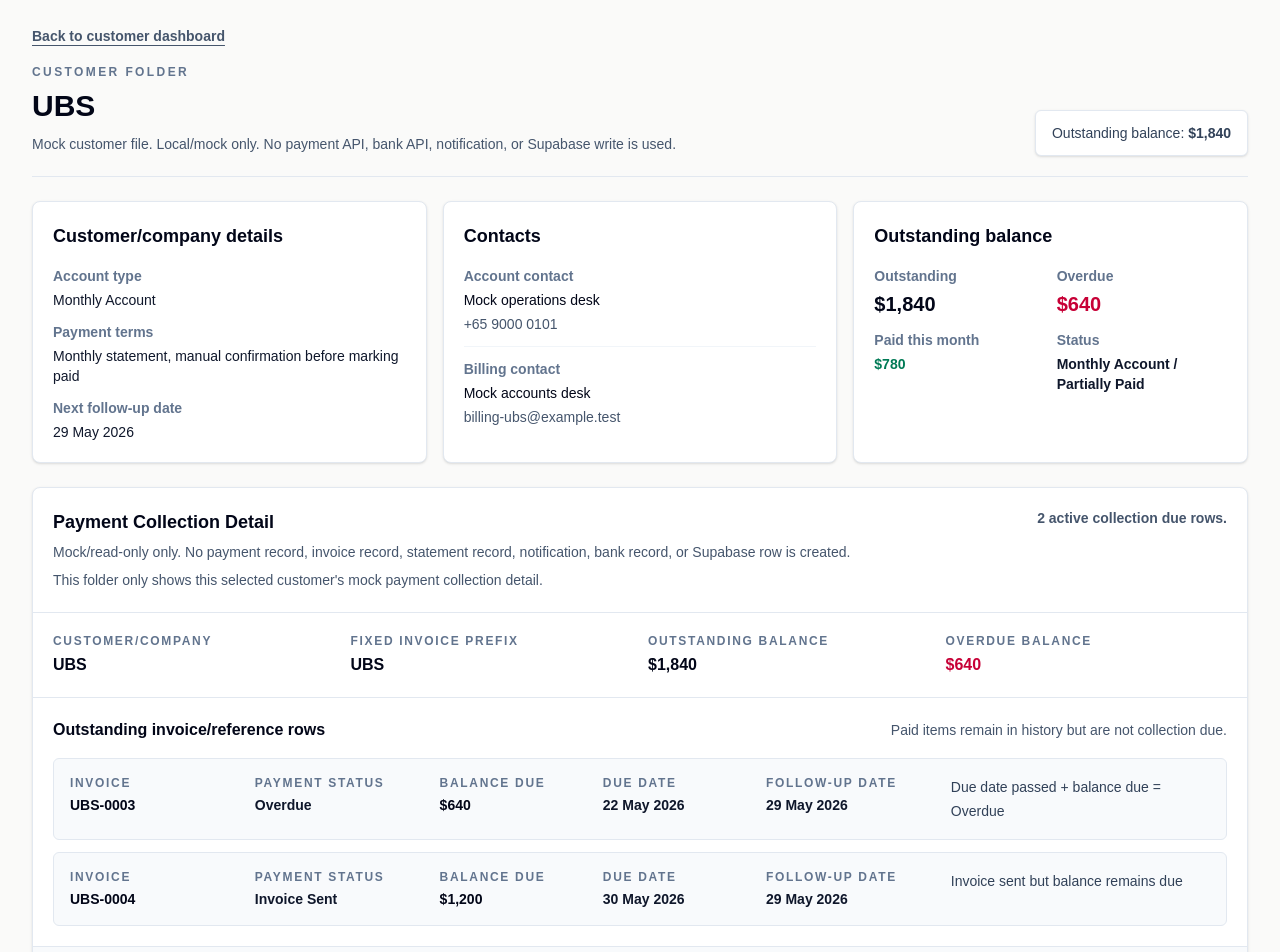
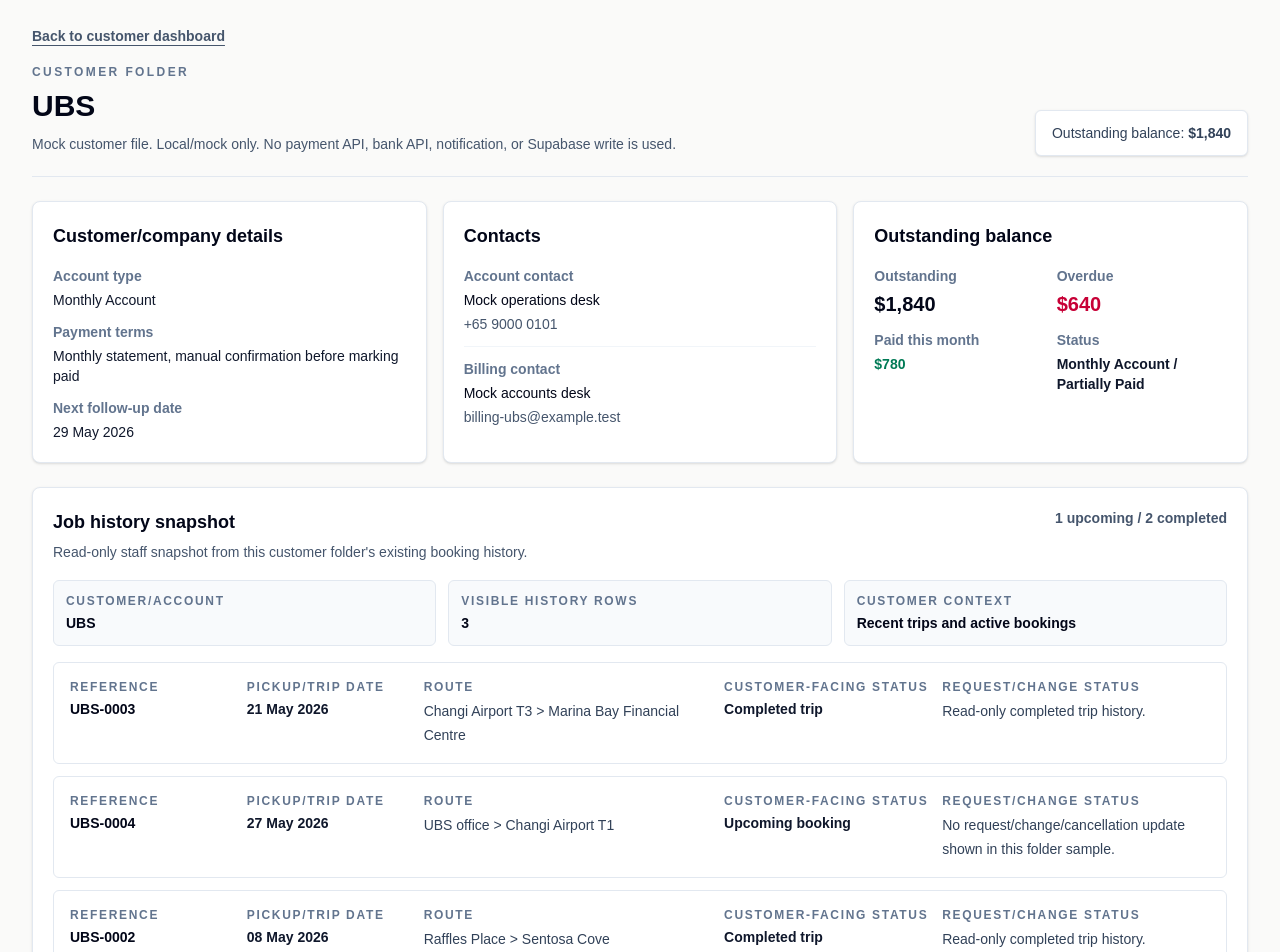
Before and after one commit to Prestigelimosg/-prestige-limo-ops, a Next.js app: page /customers/ubs in a window 1280 px wide. Shown: the top 952 px of the page. Built offline with nearby package versions, Linux system fonts and the light colour scheme.

Commit message:
Add customer folder job history clarity

```diff
--- a/app/customers/[customerId]/page.tsx
+++ b/app/customers/[customerId]/page.tsx
@@ -23,6 +23,16 @@ type PaymentCollectionDetailRow = {
   paymentStatus: MockCustomerBooking["paymentStatus"];
   reason: string;
 };
+
+function getCustomerSafeJobStatus(booking: MockCustomerBooking) {
+  return booking.jobStatus === "Upcoming" ? "Upcoming booking" : "Completed trip";
+}
+
+function getCustomerSafeRequestStatus(booking: MockCustomerBooking) {
+  return booking.jobStatus === "Upcoming"
+    ? "No request/change/cancellation update shown in this folder sample."
+    : "Read-only completed trip history.";
+}
 
 function hasMockBalanceDue(balanceDue: string) {
   return Number(balanceDue.replace(/[^\d.-]/g, "")) > 0;
@@ -88,6 +98,7 @@ export default async function MockCustomerFolderPage({ params }: CustomerFolderP
 
   const upcomingJobs = customer.bookingHistory.filter((booking) => booking.jobStatus === "Upcoming");
   const completedJobs = customer.bookingHistory.filter((booking) => booking.jobStatus === "Completed");
+  const jobHistorySnapshotRows = customer.bookingHistory.slice(0, 4);
   const paymentCollectionRows = getPaymentCollectionDetailRows(customer);
   const statementReadyRows = customer.accountType === "Monthly Account" ? paymentCollectionRows : [];
   const statementReadyTotal = formatMockCurrency(
@@ -168,6 +179,81 @@ export default async function MockCustomerFolderPage({ params }: CustomerFolderP
               </div>
             </dl>
           </div>
+        </section>
+
+        <section
+          className="rounded-lg border border-slate-200 bg-white p-4 shadow-sm sm:p-5"
+          data-customer-job-history-clarity={customer.id}
+        >
+          <div className="flex flex-col gap-2 lg:flex-row lg:items-start lg:justify-between">
+            <div>
+              <h2 className="text-lg font-bold text-slate-950">Job history snapshot</h2>
+              <p className="mt-1 text-sm leading-6 text-slate-600" data-customer-job-history-clarity-helper="true">
+                Read-only staff snapshot from this customer folder&apos;s existing booking history.
+              </p>
+            </div>
+            <p className="text-sm font-semibold text-slate-600">
+              {upcomingJobs.length} upcoming / {completedJobs.length} completed
+            </p>
+          </div>
+
+          <div className="mt-4 grid gap-3 sm:grid-cols-3">
+            <div className="rounded-md border border-slate-200 bg-slate-50 p-3">
+              <p className="text-xs font-semibold uppercase tracking-[0.14em] text-slate-500">Customer/account</p>
+              <p className="mt-1 text-sm font-bold text-slate-950">{customer.companyName}</p>
+            </div>
+            <div className="rounded-md border border-slate-200 bg-slate-50 p-3">
+              <p className="text-xs font-semibold uppercase tracking-[0.14em] text-slate-500">Visible history rows</p>
+              <p className="mt-1 text-sm font-bold text-slate-950">{customer.bookingHistory.length}</p>
+            </div>
+            <div className="rounded-md border border-slate-200 bg-slate-50 p-3">
+              <p className="text-xs font-semibold uppercase tracking-[0.14em] text-slate-500">Customer context</p>
+              <p className="mt-1 text-sm font-bold text-slate-950">Recent trips and active bookings</p>
+            </div>
+          </div>
+
+          <div className="mt-4 grid gap-3">
+            {jobHistorySnapshotRows.map((booking) => (
+              <article
+                className="grid gap-3 rounded-md border border-slate-200 bg-white p-4 text-sm lg:grid-cols-[0.8fr_0.8fr_1.4fr_1fr_1.3fr]"
+                data-customer-job-history-clarity-row={booking.invoiceNumber}
+                key={`${booking.invoiceNumber}-snapshot`}
+              >
+                <div>
+                  <p className="text-xs font-semibold uppercase tracking-[0.14em] text-slate-500">Reference</p>
+                  <p className="mt-1 font-bold text-slate-950">{booking.invoiceNumber}</p>
+                </div>
+                <div>
+                  <p className="text-xs font-semibold uppercase tracking-[0.14em] text-slate-500">Pickup/trip date</p>
+                  <p className="mt-1 font-semibold text-slate-900">{booking.date}</p>
+                </div>
+                <div>
+                  <p className="text-xs font-semibold uppercase tracking-[0.14em] text-slate-500">Route</p>
+                  <p className="mt-1 leading-6 text-slate-700">{booking.route}</p>
+                </div>
+                <div>
+                  <p className="text-xs font-semibold uppercase tracking-[0.14em] text-slate-500">
+                    Customer-facing status
+                  </p>
+                  <p className="mt-1 font-semibold text-slate-900">{getCustomerSafeJobStatus(booking)}</p>
+                </div>
+                <div>
+                  <p className="text-xs font-semibold uppercase tracking-[0.14em] text-slate-500">
+                    Request/change status
+                  </p>
+                  <p className="mt-1 leading-6 text-slate-700">{getCustomerSafeRequestStatus(booking)}</p>
+                </div>
+              </article>
+            ))}
+          </div>
+
+          <p
+            className="mt-4 rounded-md border border-slate-200 bg-slate-50 p-3 text-sm leading-6 text-slate-700"
+            data-customer-job-history-readonly-boundary="true"
+          >
+            Read-only operational snapshot. No booking, request, change, cancellation, notification, or customer record
+            is created or updated here.
+          </p>
         </section>
 
         <section
```
Also changed, not shown: scripts/test-app-smoke-browser.mjs.
